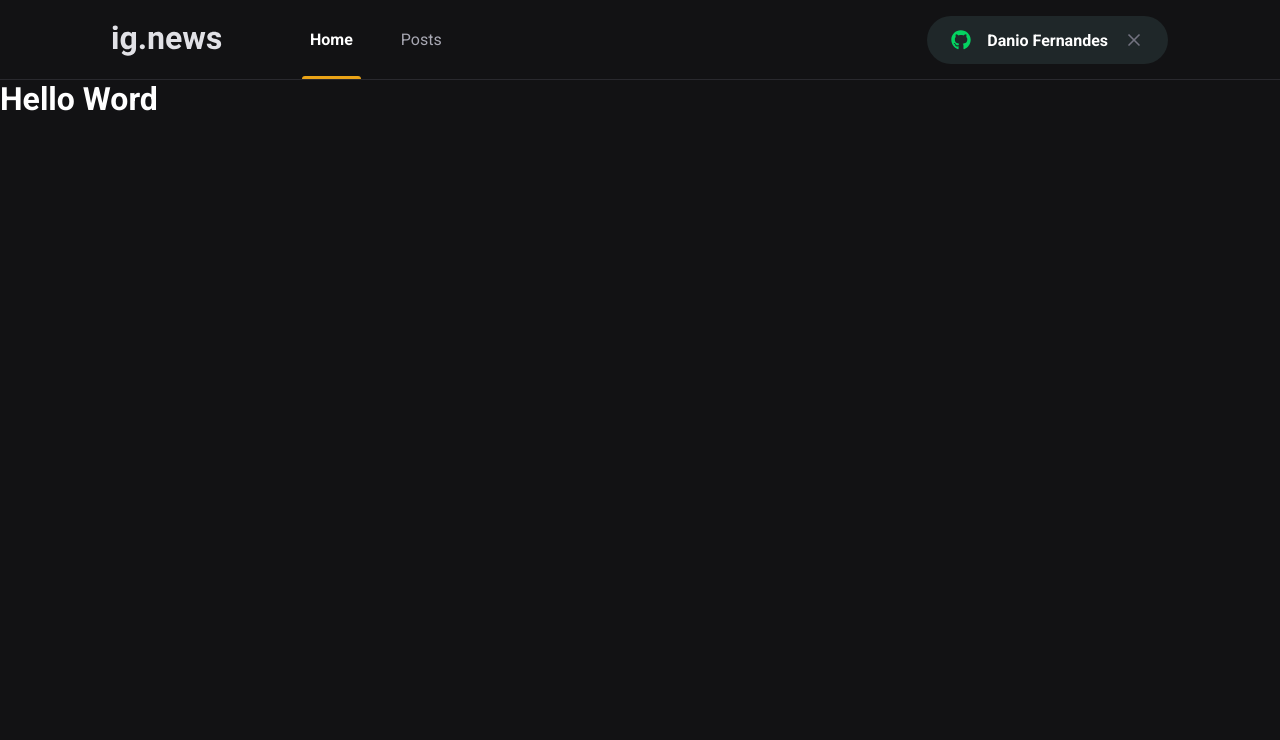
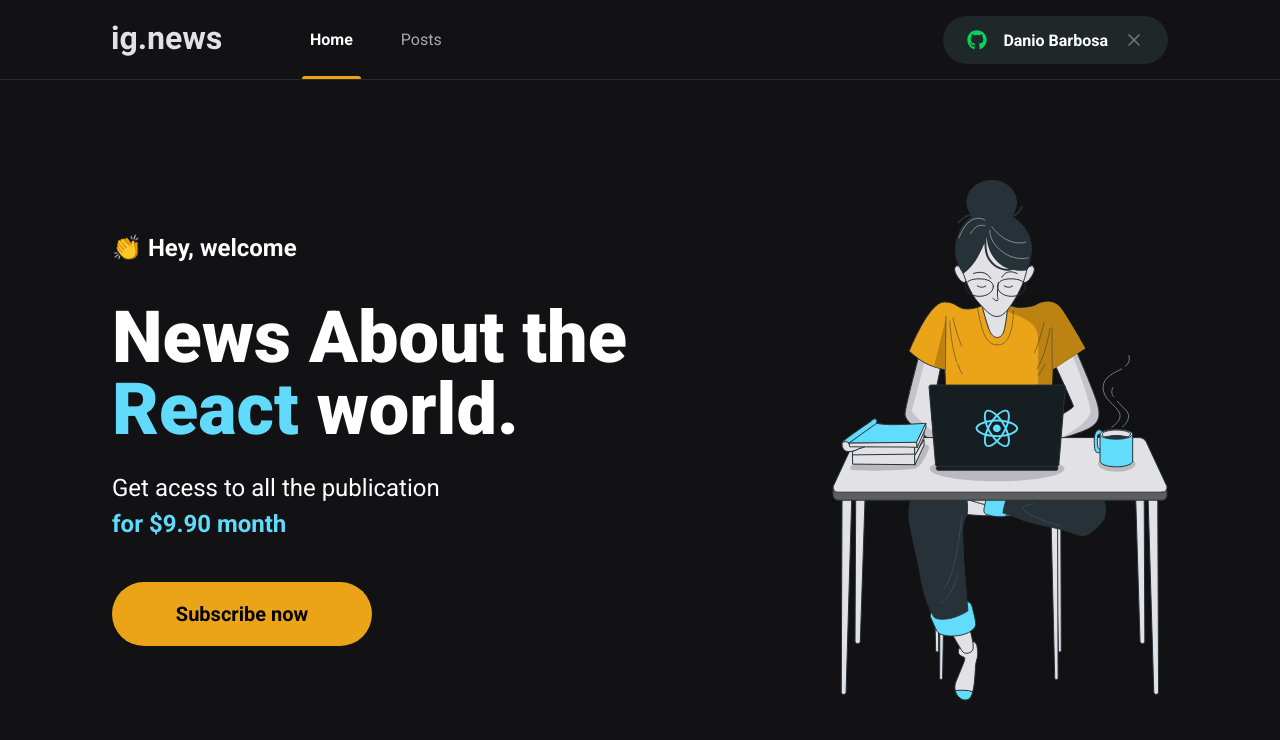
Before and after one commit to Danilonbs/mod03, a Next.js app in the folder ignews/: page / in a window 1280 px wide. Shown: the top 740 px of the page. Built offline with nearby package versions, Linux system fonts and the light colour scheme.

Commit message:
add button subscribe and home

```diff
--- a/ignews/src/components/SignInButton/index.tsx
+++ b/ignews/src/components/SignInButton/index.tsx
@@ -12,7 +12,7 @@ export function SignInButton () {
             >
 
             <FaGithub color="#04d361"/>
-            Danio Fernandes
+            Danio Barbosa
             <FiX color="#737380" className={styles.closeIcon} />
         </button>
     ) : (
--- /dev/null
+++ b/ignews/src/components/SubscribeButton/index.tsx
@@ -0,0 +1,12 @@
+import styles from './styles.module.scss'
+
+export function SubscribeButton() {
+    return (
+        <button
+        type="button"
+        className={styles.subscribeButton}
+        >
+          Subscribe now
+        </button>
+    )
+}
--- /dev/null
+++ b/ignews/src/components/SubscribeButton/styles.module.scss
@@ -0,0 +1,20 @@
+.subscribeButton {
+    height: 4rem;
+    width: 260px;
+    border: 0;
+    border-radius: 2rem;
+    background: var(--yellow-500);
+    column-rule: var(--gray-900);
+    font-size: 1.25rem;
+    font-weight: bold;
+
+    display: flex;
+    align-items: center;
+    justify-content: center;
+
+    transition: filter 0.2s;
+
+    &:hover {
+        filter: brightness(0.8)
+    }
+}
--- /dev/null
+++ b/ignews/src/pages/home.module.scss
@@ -0,0 +1,46 @@
+.contentContainer {
+    max-width: 1120px;
+    margin: 0 auto;
+    padding: 0 2rem;
+    height: calc(100vh - 5rem);
+
+    display: flex;
+    align-items: center;
+    justify-content: space-between;
+}
+
+
+.hero {
+    max-width: 600px;
+
+    > span {
+        font-size: 1.5rem;
+        font-weight: bold;
+    }
+
+    h1 {
+        font-size: 4.5rem;
+        line-height: 4.5rem;
+        font-weight: 900;
+        margin-top: 2.5rem;
+
+        span {
+            color: var(--cyan-500)
+        }
+    }
+
+    p {
+        font-size: 1.5rem;
+        line-height: 2.25rem;
+        margin-top: 1.5rem;
+
+        span {
+            color: var(--cyan-500);
+            font-weight: bold;
+        }
+    }
+
+    button {
+        margin-top: 2.5rem;
+    }
+}
--- a/ignews/src/pages/index.tsx
+++ b/ignews/src/pages/index.tsx
@@ -1,15 +1,27 @@
 
 import Head from 'next/head'
+
+import styles from './home.module.scss'
+import { SubscribeButton } from '@/components/SubscribeButton'
 
 export default function Home() {
     return (
         <>
         <Head>
-            <title>Início | ig.news</title>
+            <title>Home | ig.news</title>
         </Head>
-        <h1 >
-            Hello Word
-        </h1>
+       <main className={styles.contentContainer}>
+            <section className={styles.hero}>
+                <span>👏 Hey, welcome</span>
+                <h1>News About the <span>React</span> world.</h1>
+                <p>
+                    Get acess to all the publication <br />
+                    <span>for $9.90 month</span>
+                </p>
+                <SubscribeButton />
+            </section>
+            <img src="/images/avatar.svg" alt="Girl coding" />
+       </main>
         </>
     )
 }
```
